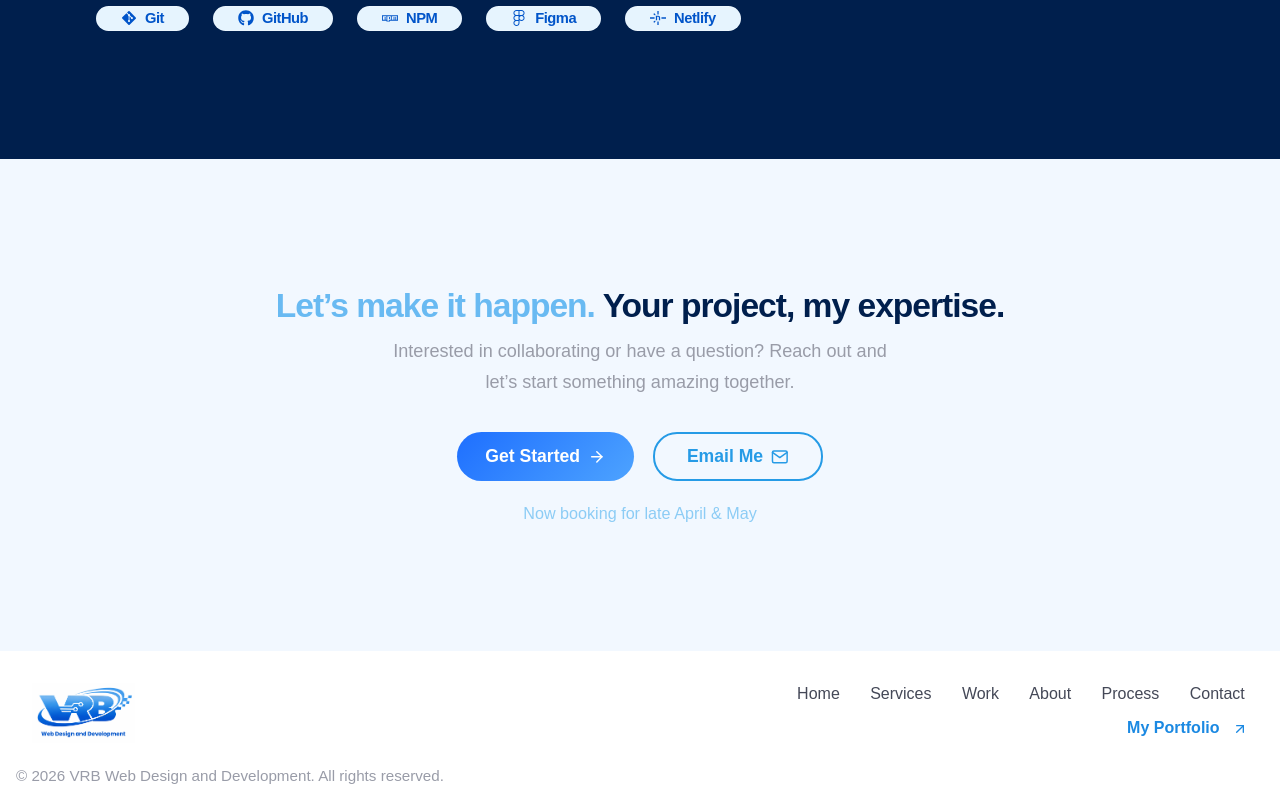
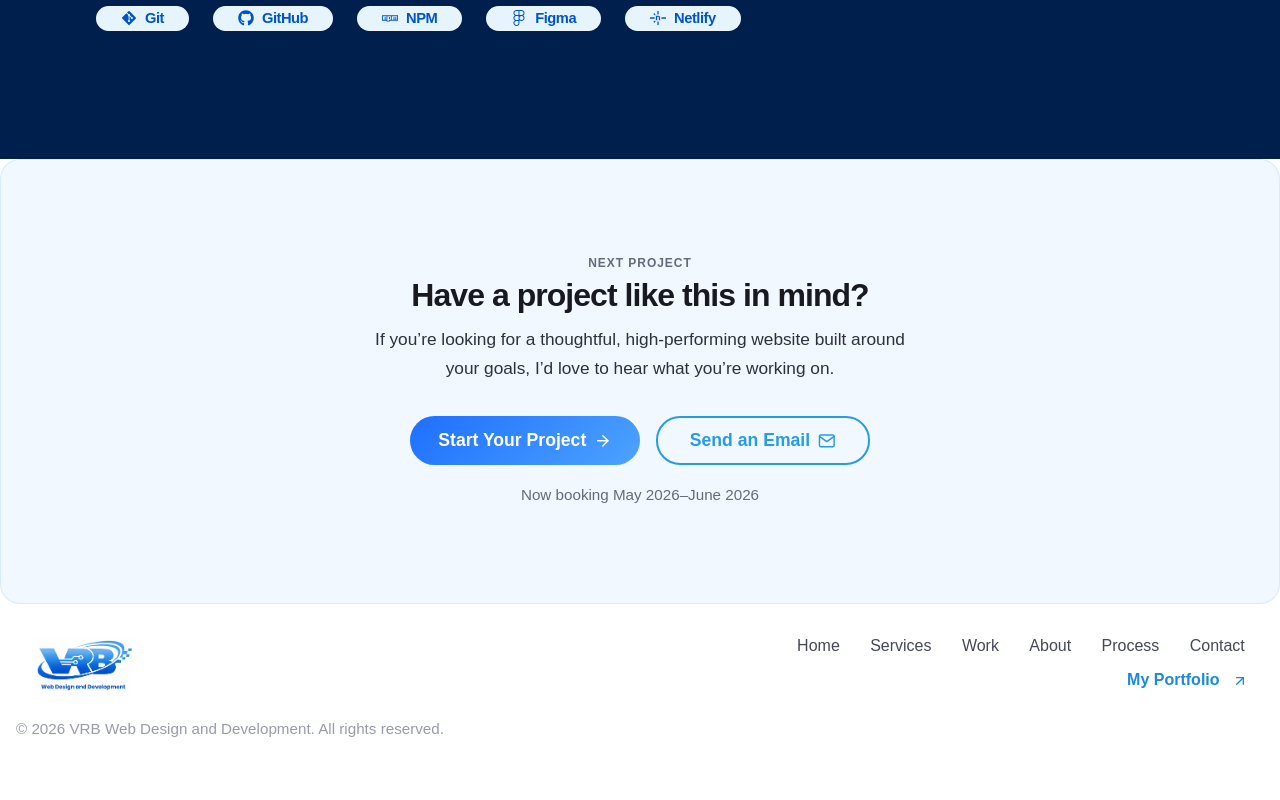
Before and after one commit to roseandlily33/vrb, a Next.js app in the folder client/: page /process in a window 1280 px wide. Shown: the part 2132-2932 px from the top of the page. After the commit the page ends 2885 px from the top, so only its background shows below. Built offline with nearby package versions, Linux system fonts and the light colour scheme.

Commit message:
Cta buttons work

```diff
--- a/client/src/app/Components/CTA/CTA4/CTA4.component.jsx
+++ b/client/src/app/Components/CTA/CTA4/CTA4.component.jsx
@@ -1,39 +1,58 @@
+"use client";
+import {useRouter} from 'next/navigation';
 import CTAButton from "../../CTAButton/CTAButton.component";
 import SecondaryButton from "../../SecondaryButton/SecondaryButton.component";
 import { FiArrowRight, FiMail } from "react-icons/fi";
 import styles from "./CTA4.module.css";
 
 export default function CTA4() {
+    const router = useRouter();
+  function getBookingWindow() {
+    const now = new Date();
+
+    const start = new Date(now.getFullYear(), now.getMonth() + 1, 1);
+    const end = new Date(now.getFullYear(), now.getMonth() + 2, 1);
+
+    const formatter = new Intl.DateTimeFormat("en-US", {
+      month: "long",
+      year: "numeric",
+    });
+
+    return `Now booking ${formatter.format(start)}–${formatter.format(end)}`;
+  }
   return (
     <section className={styles.cta4Section}>
       <div className={styles.cta4Content}>
+        <span className={styles.eyebrow}>Next Project</span>
+
         <h2 className={styles.cta4Heading}>
-                    <span className={styles.cta4Accent}>Let’s make it happen.</span> Your
-                project, my expertise.
+          Have a project like this in mind?
         </h2>
+
         <p className={styles.cta4Subtext}>
-                Interested in collaborating or have a question? Reach out and let’s
-                start something amazing together.
+          If you’re looking for a thoughtful, high-performing website built
+          around your goals, I’d love to hear what you’re working on.
         </p>
+
         <div className={styles.cta4ButtonRow}>
-                <CTAButton>
-                    Get Started
+          <CTAButton onClick={() => router.push('/services')}>
+            Start Your Project
             <FiArrowRight
               style={{ marginLeft: 8, verticalAlign: "middle" }}
               aria-hidden="true"
             />
           </CTAButton>
-                <SecondaryButton>
-                    Email Me
+
+          <SecondaryButton onClick={() => router.push('/contact')}>
+            Send an Email
             <FiMail
               style={{ marginLeft: 8, verticalAlign: "middle" }}
               aria-hidden="true"
             />
           </SecondaryButton>
         </div>
-            <div className={styles.cta4Booking}>
-                Now booking for late April & May
-            </div>
+
+        <div className={styles.cta4Booking}>{getBookingWindow()}</div>
       </div>
     </section>
   );
--- a/client/src/app/Components/CTA/CTA4/CTA4.module.css
+++ b/client/src/app/Components/CTA/CTA4/CTA4.module.css
@@ -1,15 +1,18 @@
 .cta4Section {
   width: 100%;
   background: var(--blue-50, #f8fbfd);
-  padding: var(--section-xl);
+  padding: var(--section-lg);
   position: relative;
   overflow: hidden;
   display: flex;
   justify-content: center;
+  border-radius: var(--radius-lg);
+  border: 1px solid rgba(27, 137, 226, 0.12);
 }
 
 .cta4Content {
   width: 100%;
+  max-width: 760px;
   margin: 0 auto;
   display: flex;
   flex-direction: column;
@@ -17,60 +20,72 @@
   z-index: 2;
 }
 
+.eyebrow {
+  display: inline-block;
+  font-size: 0.75rem;
+  font-weight: 600;
+  letter-spacing: 0.08em;
+  text-transform: uppercase;
+  color: var(--grey-500);
+  margin-bottom: 0.5rem;
+}
+
 .cta4Heading {
-  font-size: 2.1rem;
+  font-size: 2rem;
   font-weight: 800;
-  color: var(--blue-900);
+  color: var(--grey-900);
   text-align: center;
-  margin-bottom: 0.7rem;
-  letter-spacing: -1px;
+  margin-bottom: 0.75rem;
+  letter-spacing: -0.03em;
+  line-height: 1.1;
 }
-.cta4Accent {
-  color: var(--blue-500);
+
+.cta4Subtext {
+  color: var(--grey-700);
+  font-size: 1.08rem;
+  text-align: center;
+  margin: 0 auto 2rem;
+  max-width: 56ch;
+  line-height: 1.7;
 }
-.cta4Subtext {
-  color: var(--grey-400);
-  font-size: 1.13rem;
-  text-align: center;
-  margin-bottom: 2.1rem;
-  max-width: 520px;
-}
+
 .cta4ButtonRow {
   display: flex;
-  gap: 1.2rem;
-  margin-bottom: 1.3rem;
+  gap: 1rem;
+  margin-bottom: 1rem;
   flex-wrap: wrap;
   justify-content: center;
 }
-.cta4Button {
-  min-width: 160px;
-  font-size: 1.07rem;
-}
+
 .cta4Booking {
-  color: var(--blue-400);
-  font-size: 1.01rem;
+  color: var(--grey-500);
+  font-size: 0.95rem;
   margin-top: 0.2rem;
   text-align: center;
+  line-height: 1.5;
 }
-
-
-
-
-
 
 @media (max-width: 700px) {
   .cta4Section {
-    padding: 2.2rem 0 2.2rem 0;
+    padding: var(--section-md);
   }
+
   .cta4Heading {
-    font-size: 1.3rem;
+    font-size: 1.6rem;
   }
+
+  .cta4Subtext {
+    font-size: 1rem;
+  }
+
   .cta4Content {
     padding: 0 0.5rem;
   }
+
   .cta4ButtonRow {
     flex-direction: column;
     gap: 0.7rem;
     width: 100%;
+    align-items: center;
   }
 }
--- a/client/src/app/page.js
+++ b/client/src/app/page.js
@@ -4,6 +4,9 @@ import Services from "./HomeComponents/Services/Services.component";
 import Projects from "./HomeComponents/Projects/Projects.component";
 import Testimonial from "./HomeComponents/Testimonial/Testimonial.component";
 import CTA from "./Components/CTA/CTA.component";
+import CTA2 from "./Components/CTA/CTA2/CTA2.component";
+import CTA3 from "./Components/CTA/CTA3/CTA3.component";
+import CTA4 from "./Components/CTA/CTA4/CTA4.component";
 
 export default function Home() {
   return (
@@ -14,6 +17,9 @@ export default function Home() {
       <Projects />
       <Testimonial />
       <CTA />
+      <CTA2 />
+      <CTA3 />
+      <CTA4 />
     </main>
   );
 }
```
Also changed, not shown: client/src/app/Components/CTA/CTA.component.jsx (+13 -8 lines), client/src/app/Components/CTA/CTA2/CTA2.component.jsx (+6 -3 lines), client/src/app/Components/CTA/CTA3/CTA3.component.jsx (+4 -3 lines). Lines whose indentation alone changed are shown as unchanged.
